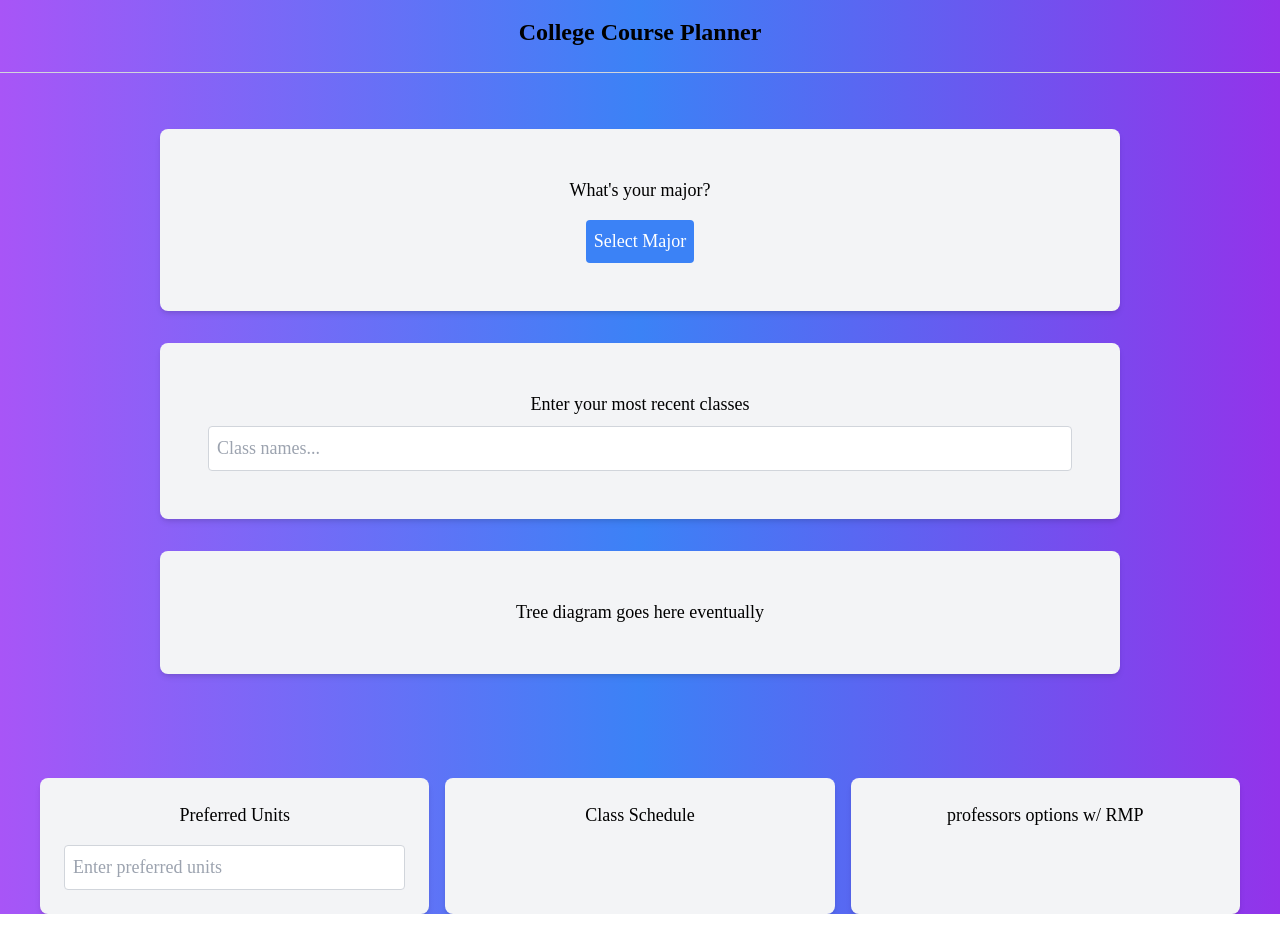
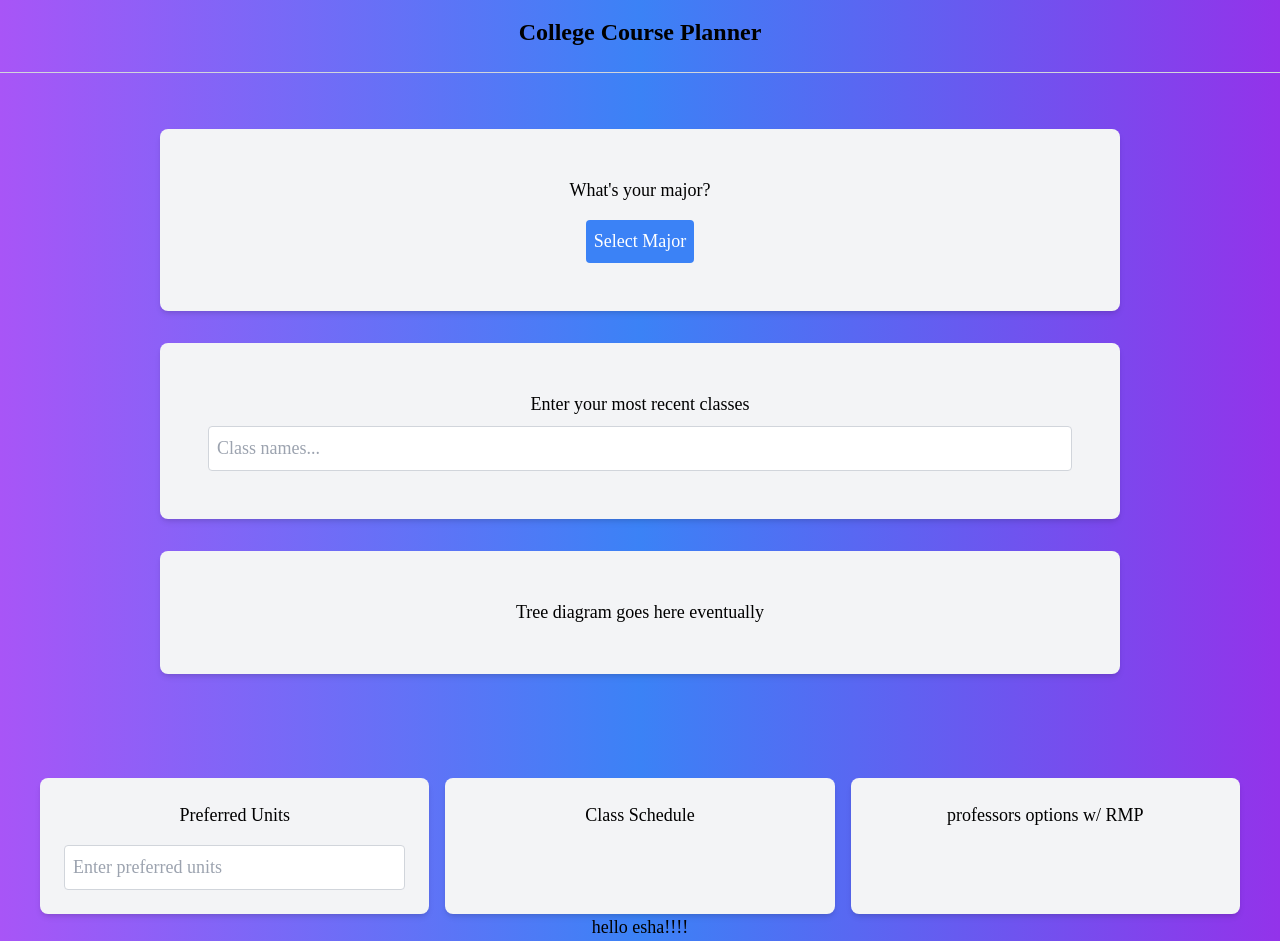
Before and after one commit to WilliamWong55955/College-Course-Planner, a Next.js app: page / in a window 1280 px wide. Before the commit the page ends 914 px from the top, so only its background shows below. Built offline with nearby package versions, Linux system fonts and the light colour scheme.

Commit message:
hello esha!!!

```diff
--- a/src/app/page.tsx
+++ b/src/app/page.tsx
@@ -101,7 +101,9 @@ export default function HomePage() {
   </div>
 </div>
 
-
+<div>
+  <p>hello esha!!!!</p>
+</div>
     </main>
   );
 }
```
